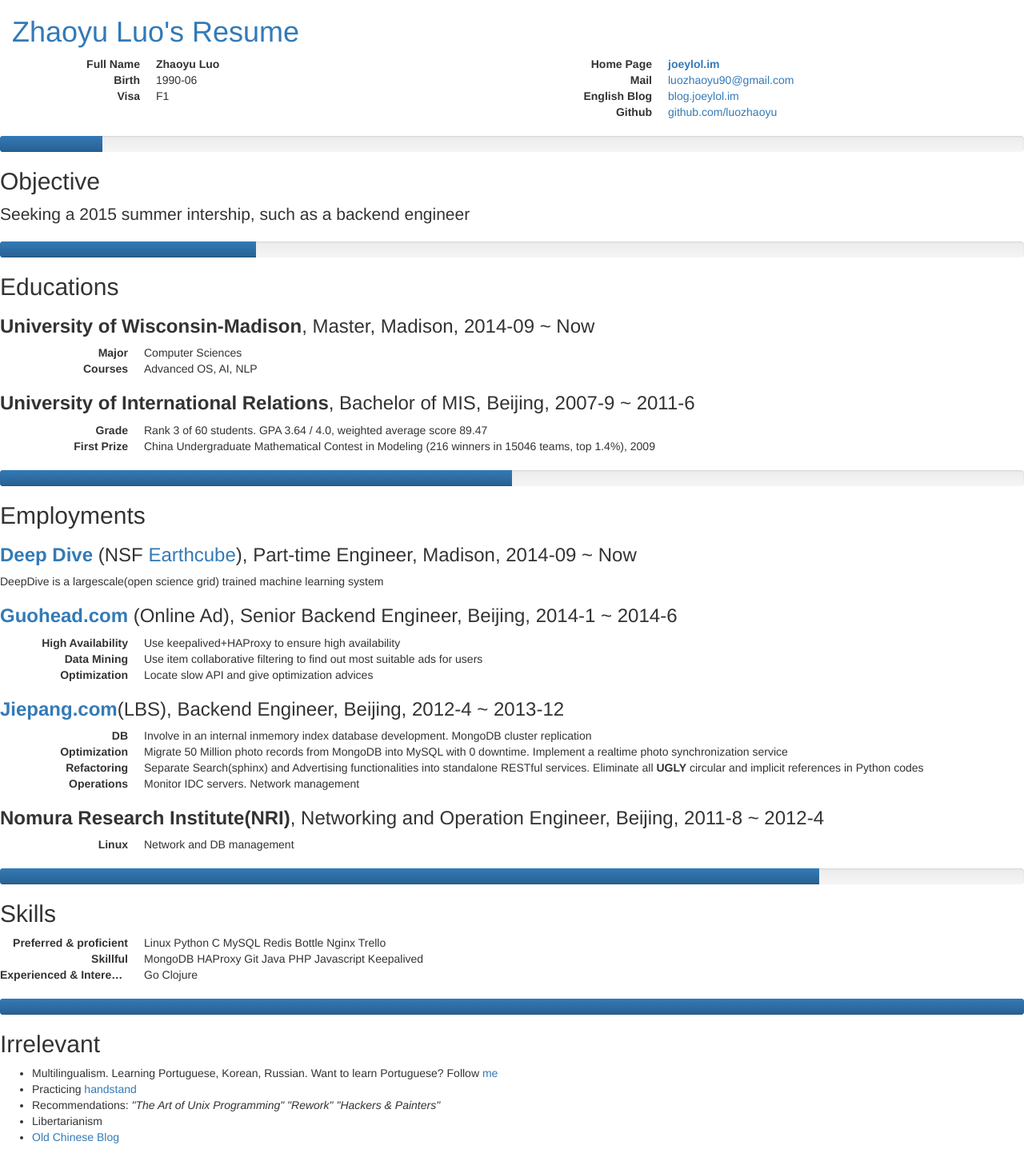
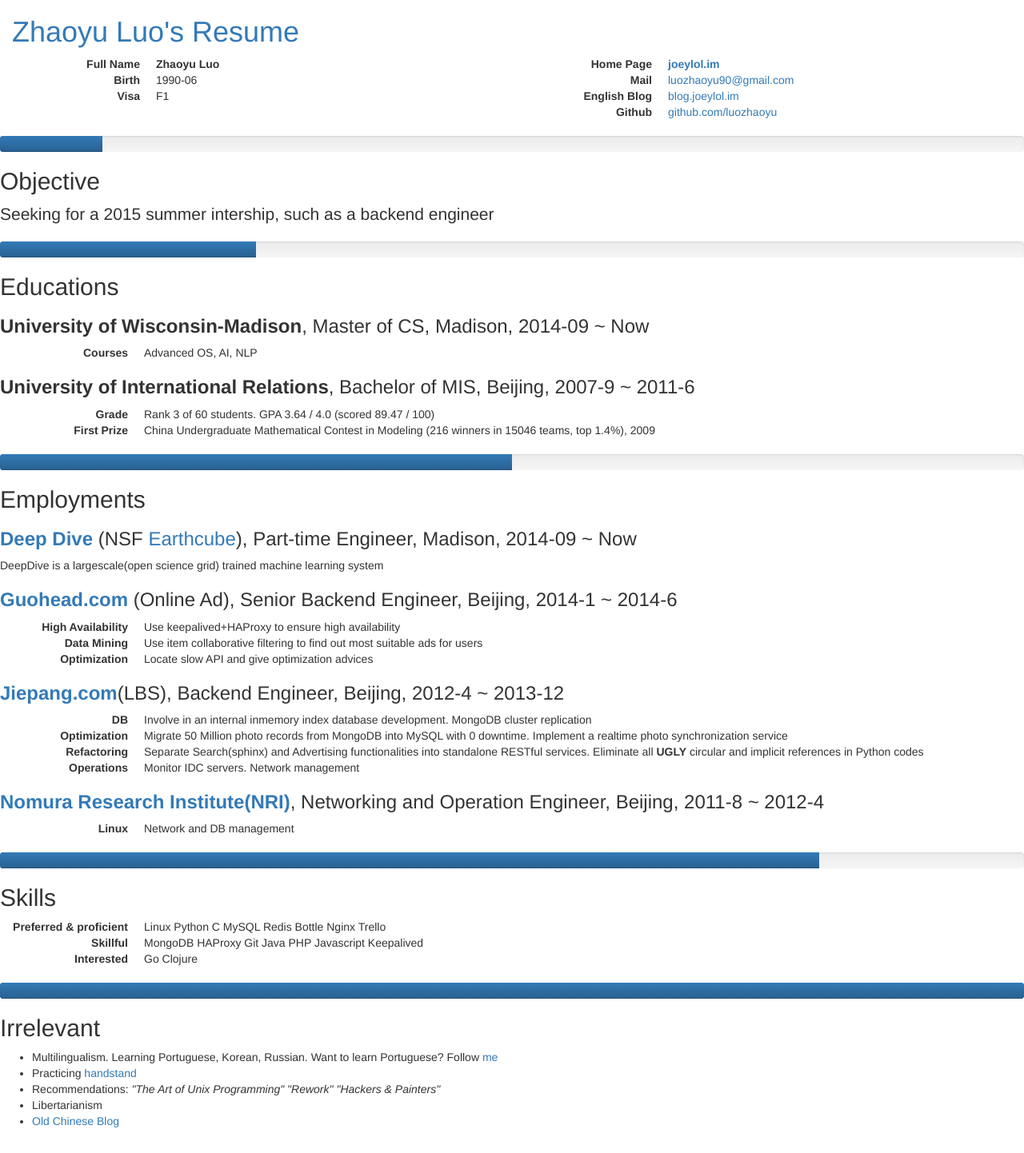
Before and after one commit to luozhaoyu/luozhaoyu.github.io, a Jekyll site: the page resume.html, which Jekyll copies as it is, in a window 1280 px wide. Shown: the whole page at 80% size. Built offline with Jekyll 4.4.1, drawn with Linux system fonts in a browser that asks for light colours; nearby versions of some CDN libraries; Markdown is read by kramdown in place of the engine named in the settings.

Commit message:
resume modified

```diff
--- a/resume.html
+++ b/resume.html
@@ -58,20 +58,19 @@
         <div class="row">
             <div class="progress"><div class="progress-bar" style="width: 10%"></div></div>
             <h2>Objective</h2>
-            <p class="lead">Seeking a 2015 summer intership, such as a backend engineer<p>
+            <p class="lead">Seeking for a 2015 summer intership, such as a backend engineer<p>
         </div>
 
         <div class="row">
             <div class="progress"><div class="progress-bar" style="width: 25%"></div></div>
             <h2>Educations</h2>
-                <h3><strong>University of Wisconsin-Madison</strong>, Master, Madison, 2014-09 ~ Now</h3>
+                <h3><strong>University of Wisconsin-Madison</strong>, Master of CS, Madison, 2014-09 ~ Now</h3>
                 <dl class="dl-horizontal">
-                    <dt>Major</dt><dd>Computer Sciences</dd>
                     <dt>Courses</dt><dd>Advanced OS, AI, NLP</dd>
                 </dl>
                 <h3><strong>University of International Relations</strong>, Bachelor of MIS, Beijing, 2007-9 ~ 2011-6</h3>
                 <dl class="dl-horizontal">
-                    <dt>Grade</dt><dd>Rank 3 of 60 students. GPA 3.64 / 4.0, weighted average score 89.47</dd>
+                    <dt>Grade</dt><dd>Rank 3 of 60 students. GPA 3.64 / 4.0 (scored 89.47 / 100)</dd>
                     <dt>First Prize</dt><dd>China Undergraduate Mathematical Contest in Modeling (216 winners in 15046 teams, top 1.4%), 2009</dd>
                 </dl>
         </div>
@@ -100,7 +99,8 @@
                     </dd>
                     <dt>Operations</dt><dd>Monitor IDC servers. Network management</dd>
                 </dl>
-                <h3><strong>Nomura Research Institute(NRI)</strong>, Networking and Operation Engineer, Beijing, 2011-8 ~ 2012-4</h3>
+                <h3><strong><a href="http://en.wikipedia.org/wiki/Nomura_Research_Institute">Nomura Research Institute(NRI)</a></strong>,
+                Networking and Operation Engineer, Beijing, 2011-8 ~ 2012-4</h3>
                 <dl class="dl-horizontal">
                     <dt>Linux</dt><dd>Network and DB management</dd>
                 </dl>
@@ -111,7 +111,7 @@
             <dl class="dl-horizontal">
                 <dt>Preferred & proficient</dt><dd>Linux Python C MySQL Redis Bottle Nginx Trello</dd>
                 <dt>Skillful</dt><dd>MongoDB HAProxy Git Java PHP Javascript Keepalived</dd>
-                <dt>Experienced & Interested</dt><dd>Go Clojure</dd>
+                <dt>Interested</dt><dd>Go Clojure</dd>
             </dl>
         </div>
         <div class="row">
```
